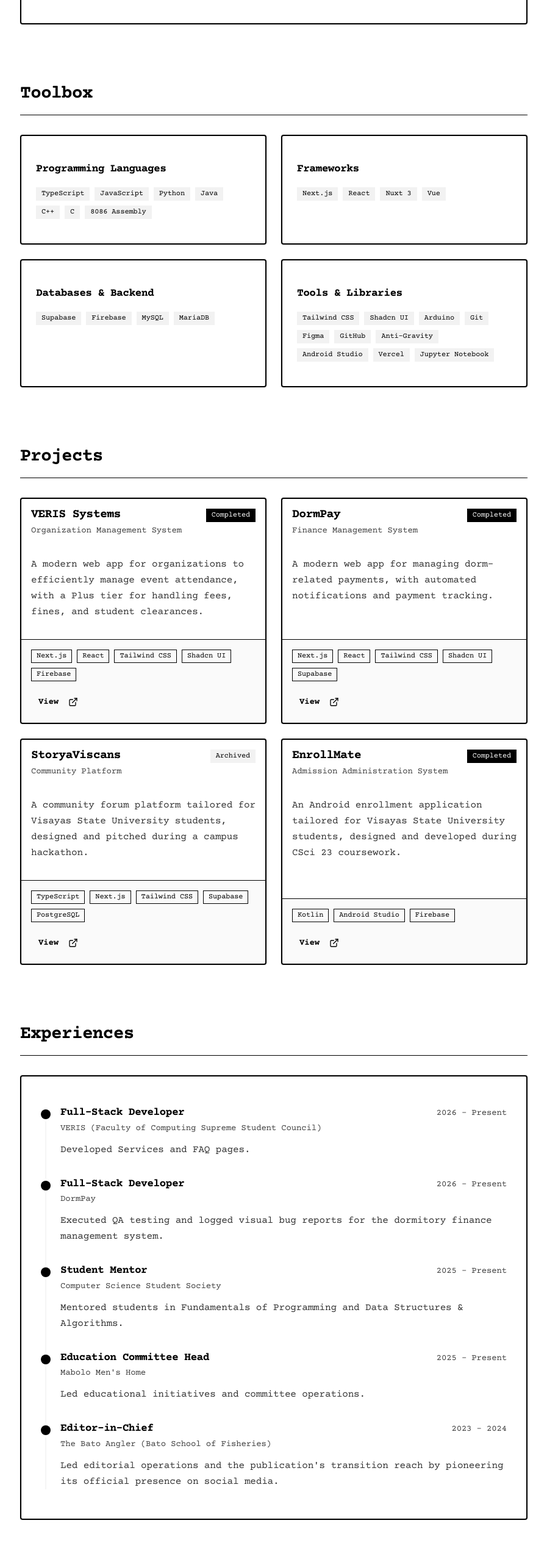
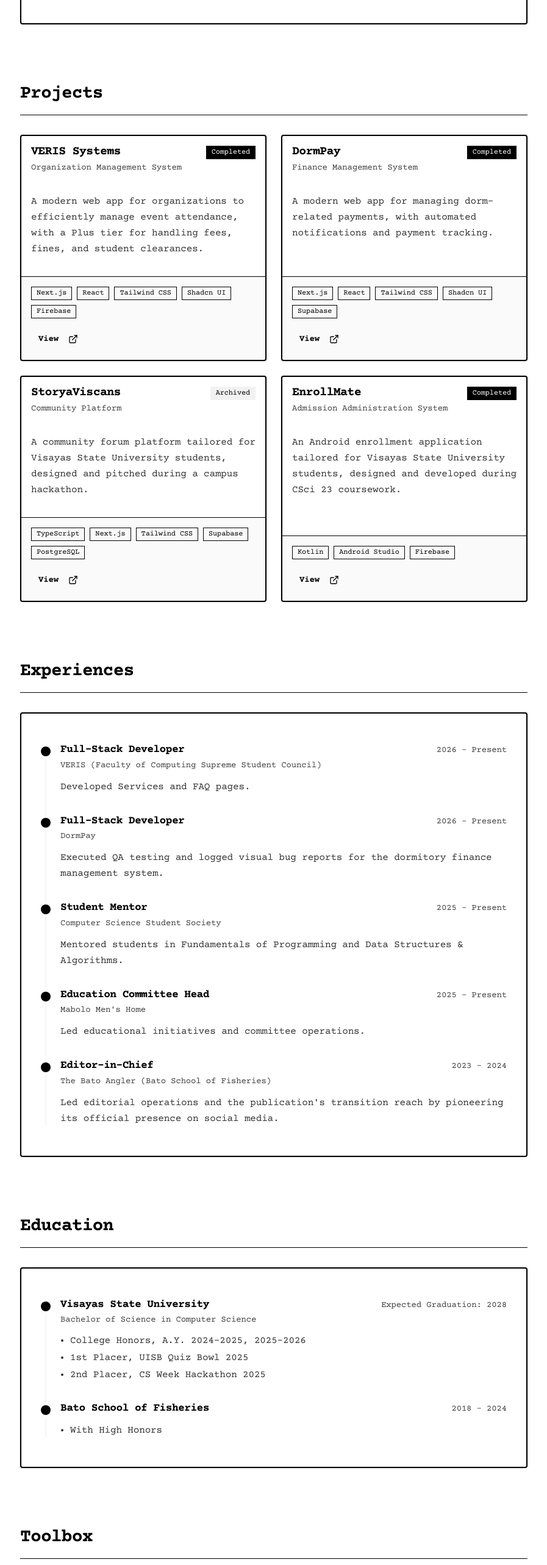
Before and after one commit to kindocarloo/gian-portfolio, a Next.js app: page / in a window 1280 px wide. Shown: the part 880-3446 px from the top of the page at 61% size, without its empty margins (191-1088 px from the left). Built offline with nearby package versions, Linux system fonts and the light colour scheme.

Commit message:
refactor: realign skills component section

```diff
--- a/app/page.tsx
+++ b/app/page.tsx
@@ -11,10 +11,10 @@
     <main className="min-h-screen bg-background text-foreground flex flex-col items-center justify-start p-8 md:p-24 max-w-5xl mx-auto w-full">
       <HeroSection />
       <AboutSection />
-      <SkillsSection />
       <ProjectsSection />
       <ExperienceSection />
       <EducationSection />
+      <SkillsSection />
       <ContactSection />
     </main>
   );
```
